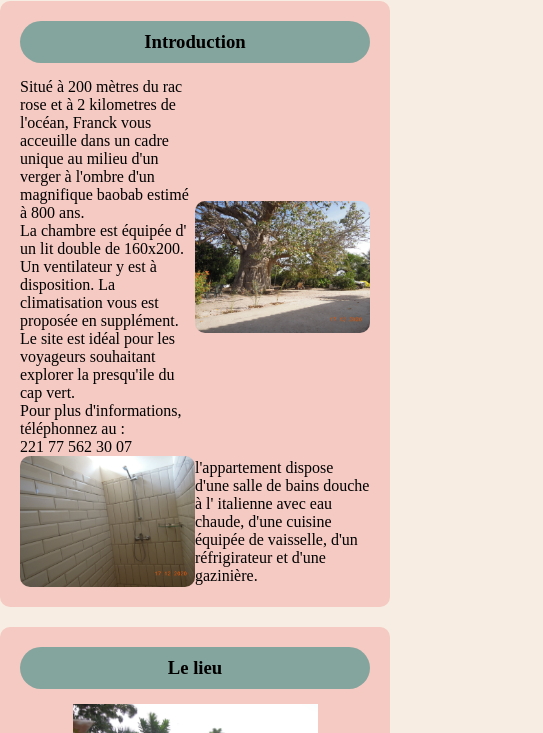
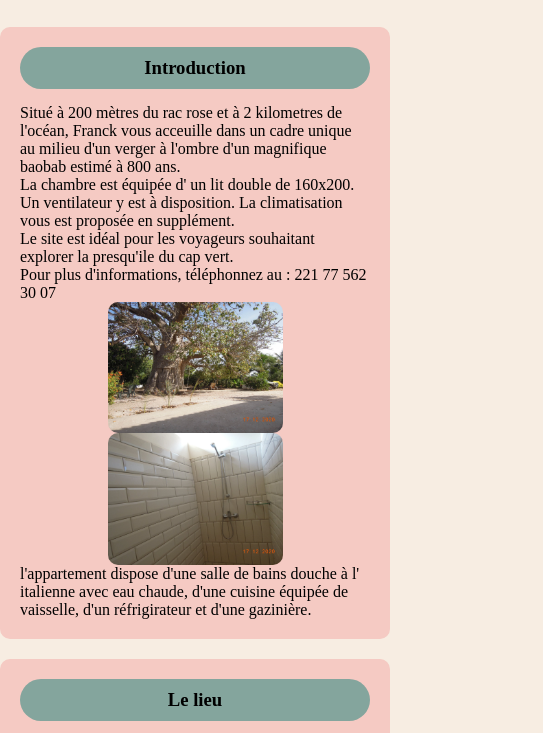
Before and after one commit to ahammer0/siteBaobab, a website: page index.html in a window 390 px wide. Shown: the part 235-968 px from the top of the page, 543 px wide, since content can reach past the window. Drawn offline with Linux system fonts and the light colour scheme.

Commit message:
ajout de media queries pour rendre le site responsive

```diff
--- a/style.scss
+++ b/style.scss
@@ -29,6 +29,11 @@ a{
 @mixin arrondi_leger{
     border-radius:10px;
 }
+@mixin small-screen{
+    @media screen and (max-width:800px){
+        @content;
+    }
+}
 //=======================//
 //                       //
 //  style de l'en tête   //
@@ -41,6 +46,9 @@ header {
     background-image:url("images/banniere.jpg");
     background-position:center top 900px;
     margin-bottom:30px;
+    @include small-screen{
+        flex-wrap:wrap;
+    }
 }
 header h1{
     padding:20px;
@@ -58,6 +66,10 @@ header h1{
     }
     .menu__btn:hover{
         background-color:burlywood;
+    }
+    @include small-screen{
+        // flex-direction:column;
+        display:none;
     }
 }
 .logoPrincipal{
@@ -89,6 +101,9 @@ section{
     }
     &__ligne{
         @include flex-ligne;
+        @include small-screen{
+            flex-direction:column;
+        }
     }
 }
 main{
@@ -101,6 +116,10 @@ main{
     &__ligne{
         @include flex-ligne;
         justify-content:flex-start;
+        @include small-screen{
+            flex-direction:column;
+            align-items:flex-start;
+        }
     }
     &__element{
         display:flex;
```
Also changed, not shown: style.css.
